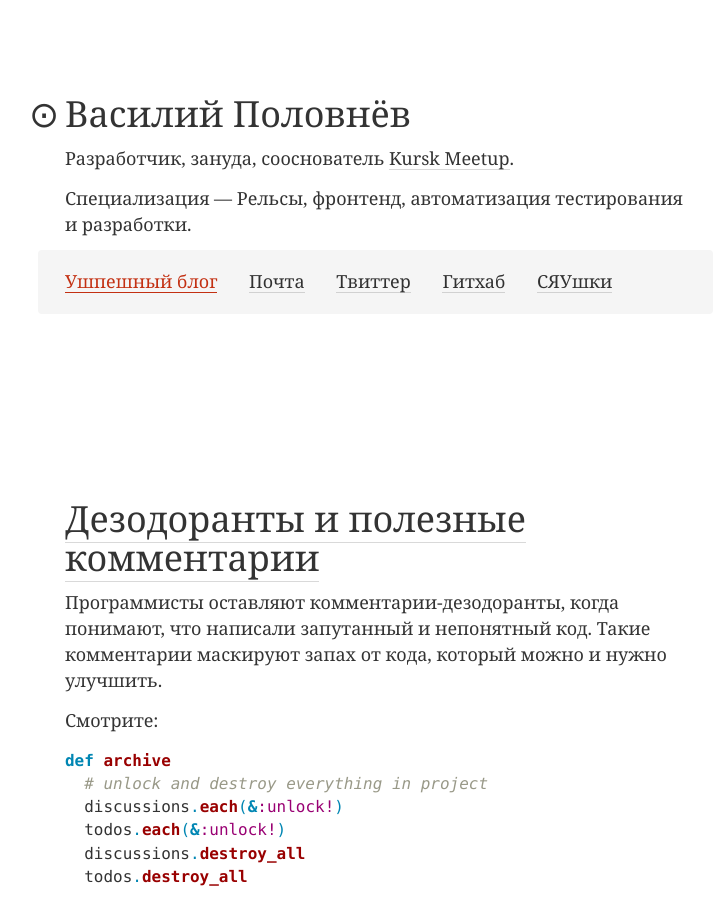
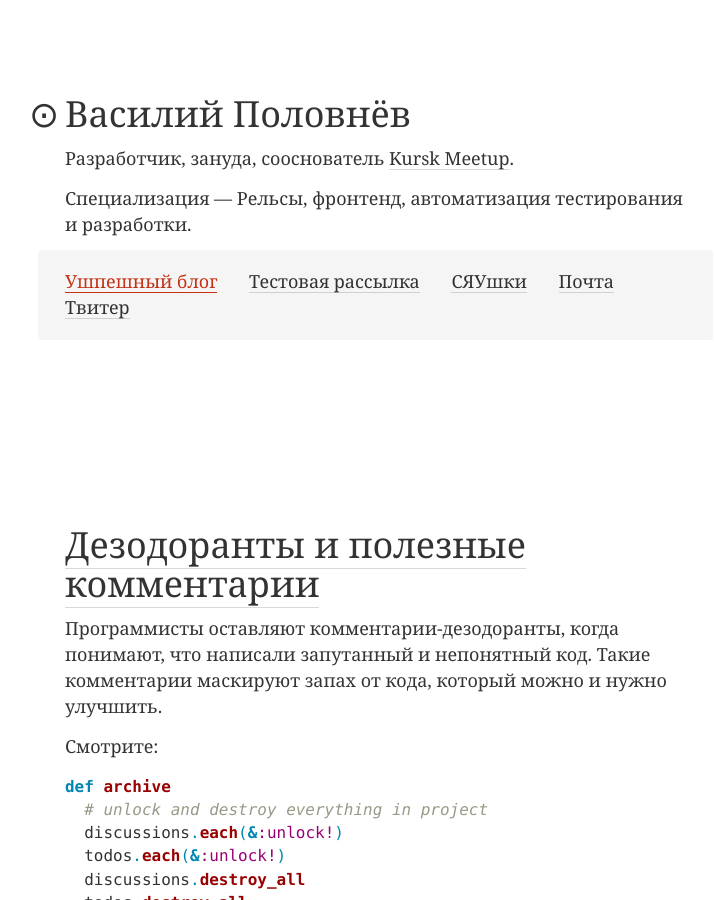
Before and after one commit to vast/vast.github.io, a Jekyll site: the page built from index.html, in a window 1280 px wide and 900 px high. Shown: the whole window, without its empty margins (7-721 px from the left). Built offline with Jekyll 4.4.1, drawn with Linux system fonts in a browser that asks for light colours.

Commit message:
reorganize important links

```diff
--- a/index.html
+++ b/index.html
@@ -61,10 +61,10 @@
         </p>
         <p class="my_presence">
           <span class="my_presence-link is__active">Ушпешный блог</span>
+          <a href="/tests/" class="my_presence-link">Тестовая рассылка</a>
+          <a href="https://github.com/vast/til" class="my_presence-link">СЯУшки</a>
           <a href="mailto:vasily@polovnyov.ru" class="my_presence-link">Почта</a>
-          <a href="https://twitter.com/vazilla" class="my_presence-link">Твиттер</a>
-          <a href="https://github.com/vast" class="my_presence-link">Гитхаб</a>
-          <a href="https://github.com/vast/til" class="my_presence-link">СЯУшки</a>
+          <a href="https://twitter.com/vazilla" class="my_presence-link">Твитер</a>
         </p>
       </div>
     </article>
```
